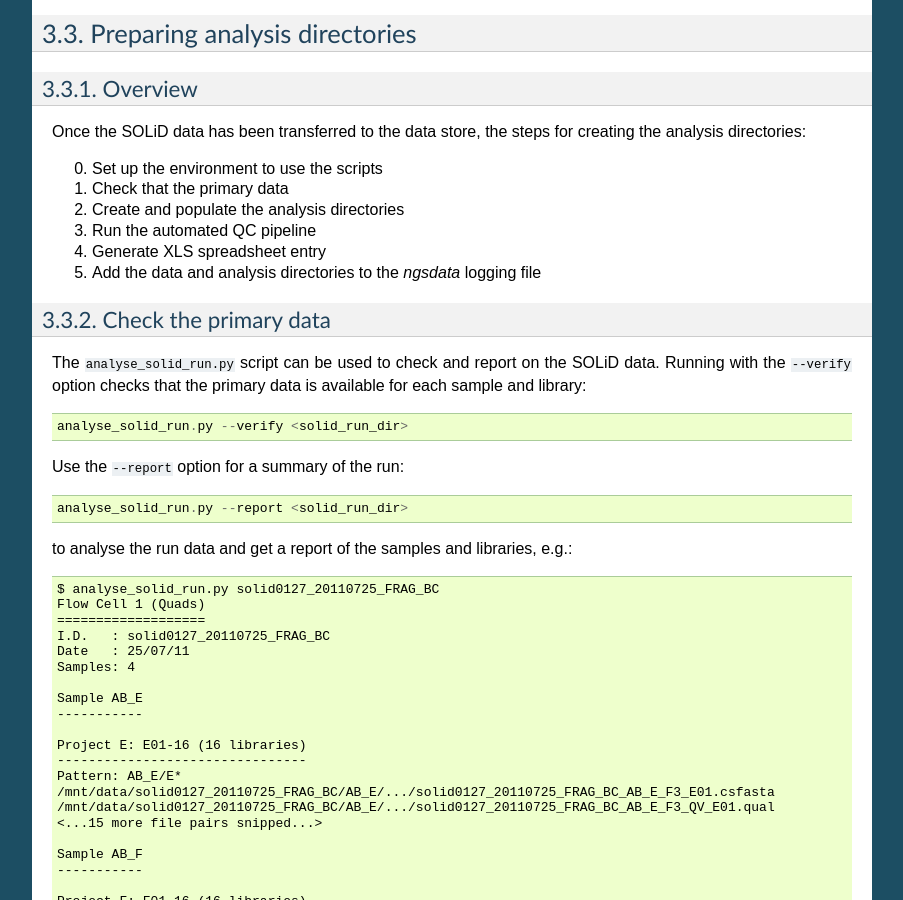
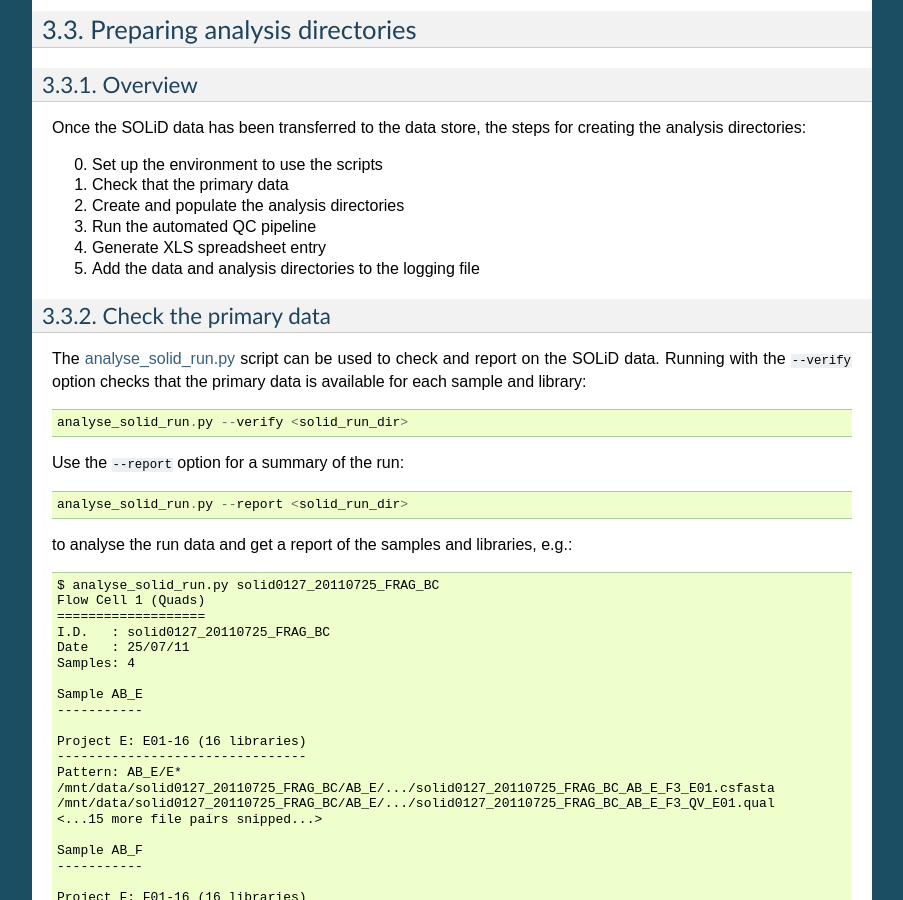
Before and after one commit to fls-bioinformatics-core/genomics, a Sphinx documentation site: the page built from docs/source/protocols/prep_solid.rst, in a window 1280 px wide and 900 px high, scrolled down 4127 px. Shown: the whole window, without its empty margins (198-1101 px from the left). Built offline with Sphinx 7.4.7, drawn with Linux system fonts in a browser that asks for light colours; some of the changed text lies outside the part shown.

Commit message:
docs: more updates to SOLiD and reference data preparation overviews.

```diff
--- a/docs/source/protocols/prep_solid.rst
+++ b/docs/source/protocols/prep_solid.rst
@@ -264,12 +264,12 @@
 2. Create and populate the analysis directories
 3. Run the automated QC pipeline
 4. Generate XLS spreadsheet entry
-5. Add the data and analysis directories to the `ngsdata` logging file
+5. Add the data and analysis directories to the logging file
 
 Check the primary data
 ----------------------
 
-The ``analyse_solid_run.py`` script can be used to check and report on the
+The :ref:`analyse_solid_run` script can be used to check and report on the
 SOLiD data. Running with the ``--verify`` option checks that the primary
 data is available for each sample and library::
 
@@ -387,7 +387,7 @@
  +-------------+-------------------------------------------+----------------------------------------------------+
 
 For the partial scheme, the qual file names always end with ``_QV``
-(regardless of where the `QV` part appears in the original name).
+(regardless of where the ``QV`` part appears in the original name).
 
 For paired-end data, both the partial and minimal schemes append
 either ``_F3`` or ``_F5`` to the names as appropriate.
```
Also changed, not shown: other parts of docs/source/protocols/prep_solid.rst (+7 -7 lines), docs/source/protocols/prep_ref_data.rst (+29 -38 lines).
